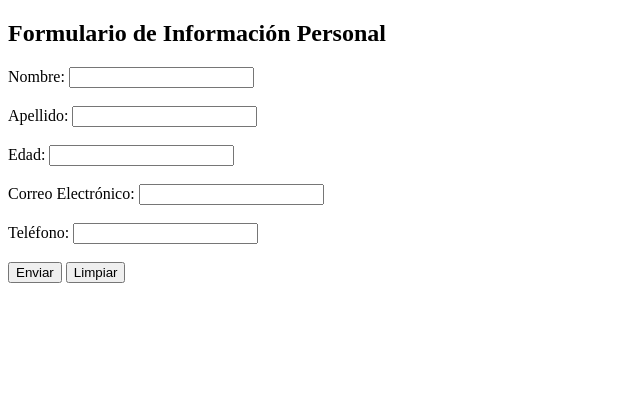
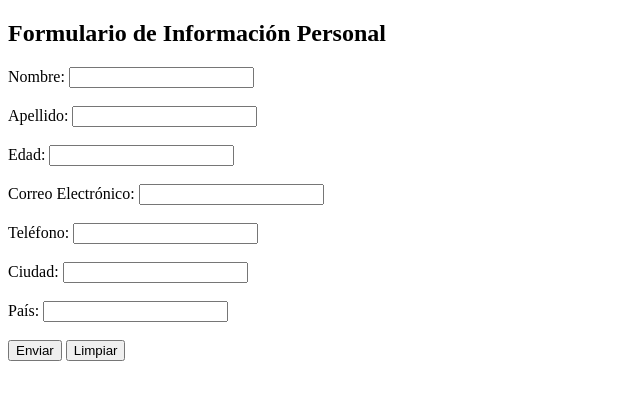
Before and after one commit to omeerb/tarea3programacion, a plain HTML site: page index.html in a window 1280 px wide. Shown: the whole page, without its empty margins (0-640 px from the left). Drawn offline with Linux system fonts and the light colour scheme.

Commit message:
Error solucionado

```diff
--- a/index.html
+++ b/index.html
@@ -7,7 +7,7 @@
 </head>
 <body>
     <h2>Formulario de Información Personal</h2>
-    <form action="#" method="post">
+    <form id="infoForm">
         <label for="nombre">Nombre:</label>
         <input type="text" id="nombre" name="nombre" required><br><br>
 
@@ -23,8 +23,51 @@
         <label for="telefono">Teléfono:</label>
         <input type="tel" id="telefono" name="telefono"><br><br>
 
-        <input type="submit" value="Enviar">
+        <label for="ciudad">Ciudad:</label>
+        <input type="text" id="ciudad" name="ciudad"><br><br>
+
+        <label for="pais">País:</label>
+        <input type="text" id="pais" name="pais"><br><br>
+
+        <input type="button" value="Enviar" onclick="mostrarInformacion()">
         <input type="reset" value="Limpiar">
     </form>
+
+    <div id="infoContainer" style="display: none;">
+        <h2>Información Personal Recibida</h2>
+        <p><strong>Nombre:</strong> <span id="nombreMostrado"></span></p>
+        <p><strong>Apellido:</strong> <span id="apellidoMostrado"></span></p>
+        <p><strong>Edad:</strong> <span id="edadMostrada"></span></p>
+        <p><strong>Correo Electrónico:</strong> <span id="emailMostrado"></span></p>
+        <p><strong>Teléfono:</strong> <span id="telefonoMostrado"></span></p>
+        <p><strong>Ciudad:</strong> <span id="ciudadMostrada"></span></p>
+        <p><strong>País:</strong> <span id="paisMostrado"></span></p>
+    </div>
+
+    <script>
+        function mostrarInformacion() {
+
+            var nombre = document.getElementById('nombre').value;
+            var apellido = document.getElementById('apellido').value;
+            var edad = document.getElementById('edad').value;
+            var email = document.getElementById('email').value;
+            var telefono = document.getElementById('telefono').value;
+            var ciudad = document.getElementById('ciudad').value;
+            var pais = document.getElementById('pais').value;
+
+
+            document.getElementById('nombreMostrado').innerText = nombre;
+            document.getElementById('apellidoMostrado').innerText = apellido;
+            document.getElementById('edadMostrada').innerText = edad;
+            document.getElementById('emailMostrado').innerText = email;
+            document.getElementById('telefonoMostrado').innerText = telefono;
+            document.getElementById('ciudadMostrada').innerText = ciudad;
+            document.getElementById('paisMostrado').innerText = pais;
+
+
+            document.getElementById('infoContainer').style.display = 'block';
+            document.getElementById('infoForm').style.display = 'none';
+        }
+    </script>
 </body>
 </html>
```
